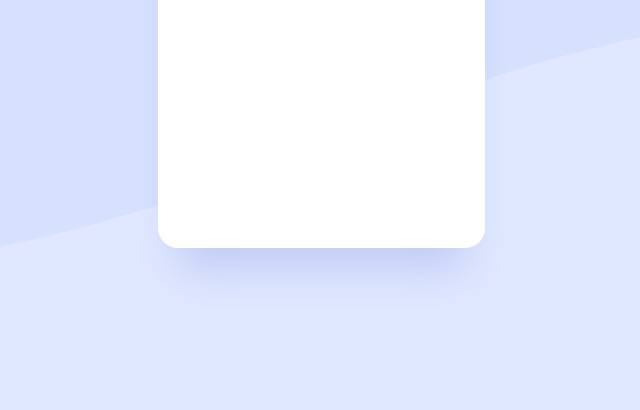
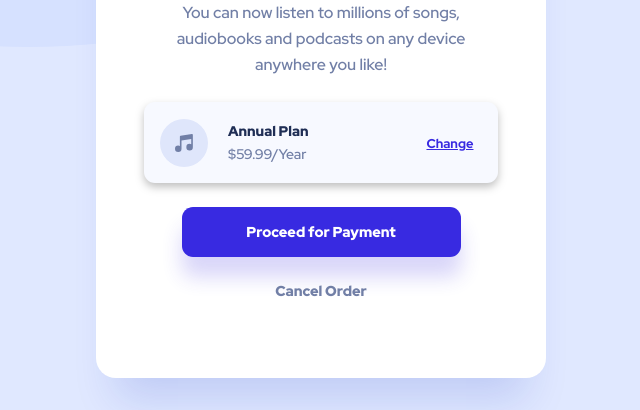
Before and after one commit to Orinah20/Order_Summary, a plain HTML site: page Order_Summary_Component/index.html in a window 1280 px wide. Shown: the part 390-800 px from the top of the page, without its empty margins (319-959 px from the left). Drawn offline with Linux system fonts and the light colour scheme.

Commit message:
Version_1.0.1

```diff
--- a/Order_Summary_Component/index.html
+++ b/Order_Summary_Component/index.html
@@ -1,5 +1,5 @@
 <!DOCTYPE html>
-<html lang="en">
+<html lang="en" xmlns="http://www.w3.org/1999/html">
 <head>
     <meta charset="UTF-8">
     <meta name="viewport" content="width=device-width, initial-scale=1.0">
@@ -19,7 +19,27 @@
                             <p>Order Summary</p>
                         </div>
                         <div class="content-details__content">
-                            <p>You can now listen to millions of songs, audiobooks and podcasts on any device anywhere</p>
+                            <p>You can now listen to millions of songs, audiobooks and podcasts on any device anywhere you like!</p>
+                        </div>
+                        <div class="content-details__pricing">
+                            <div class="content-pricing__icon"></div>
+                            <div class="content-pricing_details">
+                                <div class="content-pricing__header">
+                                    <p>Annual Plan</p>
+                                </div>
+                                <div class="content-pricing__price">
+                                    <p>$59.99/Year</p>
+                                </div>
+                            </div>
+                            <div class="content-pricing__change">
+                                <a>Change</a>
+                            </div>
+                        </div>
+                        <div class="content-details__button">
+                            <button type="submit">Proceed for Payment</button>
+                        </div>
+                        <div class="content-details__cancel">
+                            <p>Cancel Order</p>
                         </div>
                     </div>
                 </div>
--- a/Order_Summary_Component/main.css
+++ b/Order_Summary_Component/main.css
@@ -50,7 +50,6 @@ body{
     width: 100%;
     position: absolute;
     top: 71px;
-    padding: 0 24px;
 }
 .content{
     position: relative;
@@ -89,16 +88,219 @@ p{
 }
 
 .content-details__header{
+    color: #1F2E55;
     font-size: 1.375rem;
     font-weight: 900;
-    #1F2E55
 }
 
 .content-details__content{
-    padding-top: 16px;
+    padding: 16px 0 24px 0;
     text-align: center;
     line-height: 25px;
     font-size: 0.94rem;
     font-weight: 500;
     color: #717fa6;
 }
+
+.content-details__pricing{
+    display: flex;
+    padding: 17px 16px 16px 16px;
+    height: 81px;
+    width: 279px;
+    background: #F7F9FF;
+    border-radius: 11px;
+    filter: drop-shadow(0px 4px 4px rgba(0, 0, 0, 0.25));
+    }
+
+.content-pricing__icon{
+    background-image: url("Images/icon-music.svg");
+    height: 48px;
+    width: 48px;
+}
+
+.content-pricing_details{
+    display: flex;
+    flex-direction: column;
+    justify-content: center;
+    padding-left: 20px;
+    line-height: 1.2rem;
+    font-size: 0.875rem;
+}
+
+.content-pricing__header{
+    color: #1f2e55;
+    font-weight: 900;
+    line-height: 1.2rem;
+    padding-bottom: 0.1rem;
+}
+
+.content-pricing__price{
+    color: #717FA6;
+    line-height: 1.2rem;
+    padding-top: 0.1rem;
+}
+
+.content-pricing__change {
+    display: flex;
+    align-items: center;
+    justify-content: flex-end;
+    width: 95px;
+    font-size: 0.8rem;
+    font-weight: 700;
+    text-decoration: underline;
+    color: #382ae1;
+}
+
+.content-details__button > button {
+    height: 50px;
+    width: 279px;
+    border-radius: 11px;
+    background: #382AE1;
+    box-shadow: 0 20px 20px rgba(56, 42, 225, 0.190291);
+    margin-top: 24px;
+    border: none;
+    font-family: inherit;
+    font-weight: 900;
+    font-size: 0.9rem;
+    line-height: 20px;
+    color: #FFFFFF;
+}
+
+.content-details__cancel{
+    margin-top: 24px;
+    font-weight: 900;
+    font-size: 0.9rem;
+    line-height: 20px;
+    color: #717FA6;
+}
+
+@media (min-width: 48rem) {
+    .background-mobile__image{
+        background-image: url("Images/pattern-background-desktop.svg");
+        background-size: inherit;
+        background-repeat: no-repeat;
+        position: relative;
+        width: 100%;
+        top: 0;
+    }
+
+    .content{
+        position: relative;
+        background-color: #ffffff;
+        margin: auto;
+        width: 450px;
+        height: 697px;
+        box-shadow: 0 40px 40px -20px rgba(13, 48, 189, 0.151826);
+        border-radius: 20px;
+    }
+
+    .content-image{
+        background-image: url("Images/illustration-hero.svg");
+        background-size: cover;
+        border-radius: 20px 20px 0 0;
+        position: absolute;
+        width: 100%;
+        height: 220px;
+        left: 0;
+        top: 0;
+    }
+
+    .content-details {
+        position: absolute;
+        top: 220px;
+        width: 100%;
+        height: 407px;
+        display: flex;
+        flex-direction: column;
+        align-items: center;
+        padding: 45px 48px;
+    }
+
+    .content-details__header{
+        color: #1F2E55;
+        font-size: 1.75rem;
+        font-weight: 900;
+    }
+
+    .content-details__content{
+        padding: 16px 0 24px 0;
+        text-align: center;
+        line-height: 26px;
+        font-size: 1rem;
+        font-weight: 500;
+        color: #717fa6;
+    }
+
+    .content-details__pricing{
+        display: flex;
+        padding: 17px 16px 16px 16px;
+        height: 98px;
+        width: 354px;
+        background: #F7F9FF;
+        border-radius: 11px;
+        filter: drop-shadow(0px 4px 4px rgba(0, 0, 0, 0.25));
+    }
+
+    .content-pricing__icon{
+        background-image: url("Images/icon-music.svg");
+        height: 48px;
+        width: 48px;
+    }
+
+    .content-pricing_details{
+        display: flex;
+        flex-direction: column;
+        justify-content: center;
+        padding-left: 20px;
+        line-height: 1.2rem;
+        font-size: 0.875rem;
+    }
+
+    .content-pricing__header{
+        color: #1f2e55;
+        font-weight: 900;
+        line-height: 1.2rem;
+        padding-bottom: 0.1rem;
+    }
+
+    .content-pricing__price{
+        color: #717FA6;
+        line-height: 1.2rem;
+        padding-top: 0.1rem;
+    }
+
+    .content-pricing__change {
+        display: flex;
+        align-items: center;
+        justify-content: flex-end;
+        width: 165px;
+        font-size: 0.8rem;
+        font-weight: 700;
+        text-decoration: underline;
+        color: #382ae1;
+    }
+
+    .content-details__button > button {
+        height: 50px;
+        width: 279px;
+        border-radius: 11px;
+        background: #382AE1;
+        box-shadow: 0 20px 20px rgba(56, 42, 225, 0.190291);
+        margin-top: 24px;
+        border: none;
+        font-family: inherit;
+        font-weight: 900;
+        font-size: 0.9rem;
+        line-height: 20px;
+        color: #FFFFFF;
+    }
+
+    .content-details__cancel{
+        margin-top: 24px;
+        font-weight: 900;
+        font-size: 0.9rem;
+        line-height: 20px;
+        color: #717FA6;
+    }
+
+}
```
